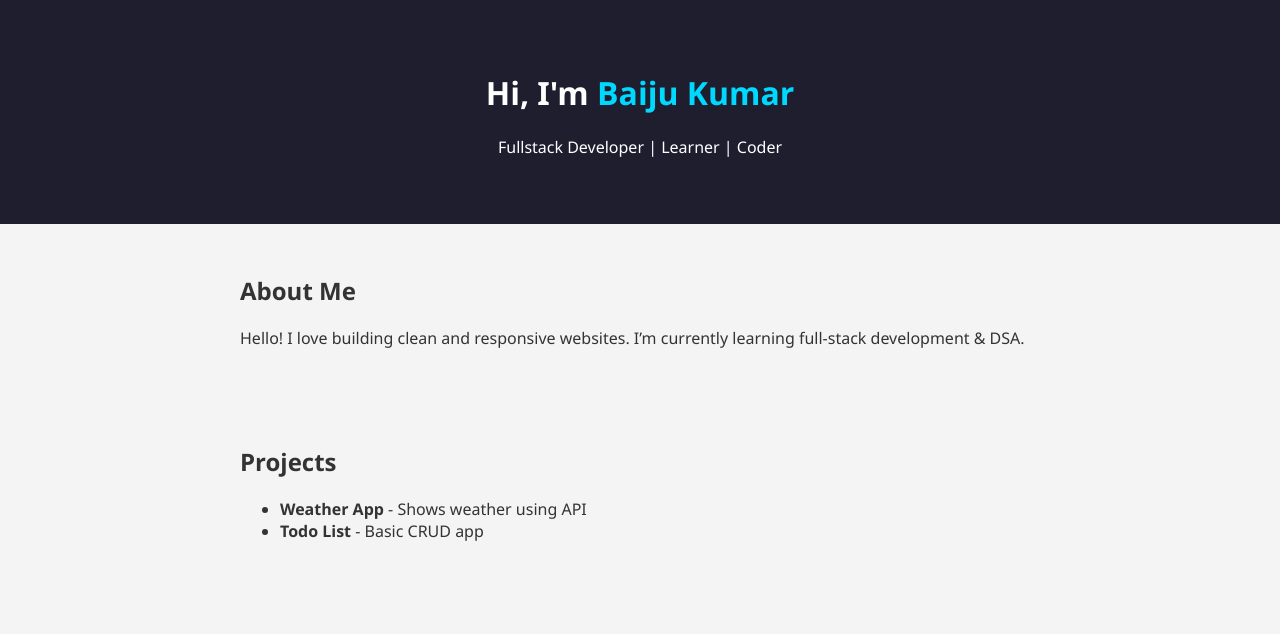
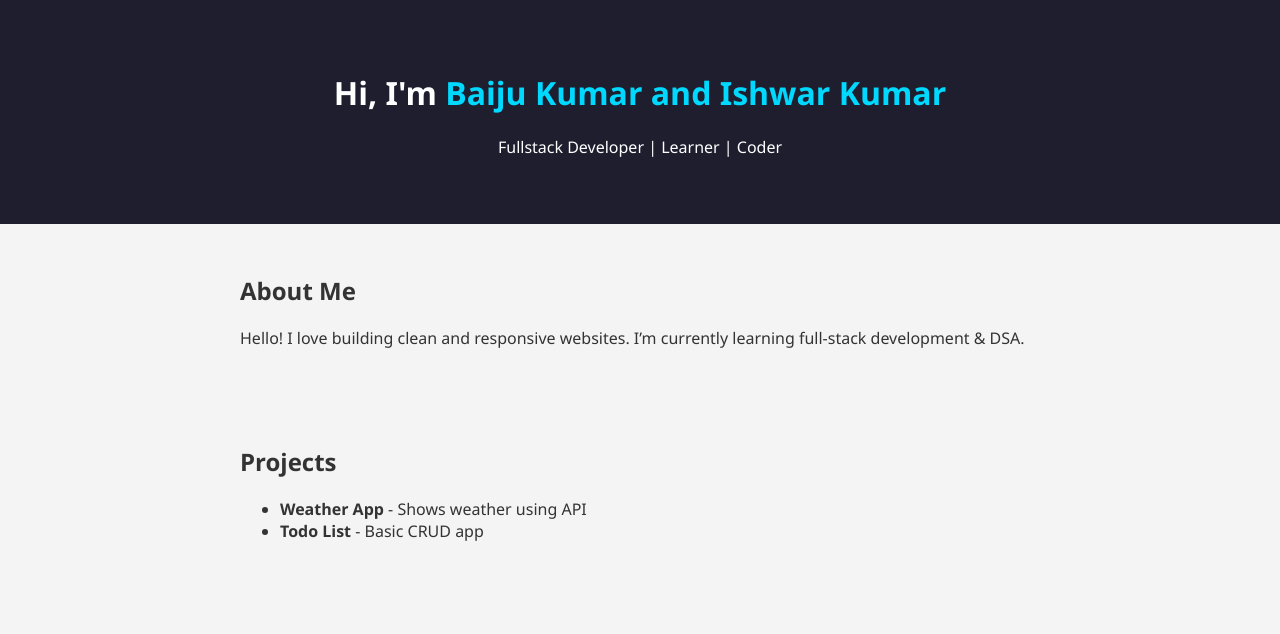
Before and after one commit to baiju005/portfolio-site, a plain HTML site: page index.html in a window 1280 px wide. Shown: the top 634 px of the page. Drawn offline with Linux system fonts and the light colour scheme.

Commit message:
Update index.html
change name

```diff
--- a/index.html
+++ b/index.html
@@ -8,7 +8,7 @@
 </head>
 <body>
   <header>
-    <h1>Hi, I'm <span class="highlight">Baiju Kumar</span></h1>
+    <h1>Hi, I'm <span class="highlight">Baiju Kumar and Ishwar Kumar</span></h1>
     <p>Fullstack Developer | Learner | Coder</p>
   </header>
 
```
